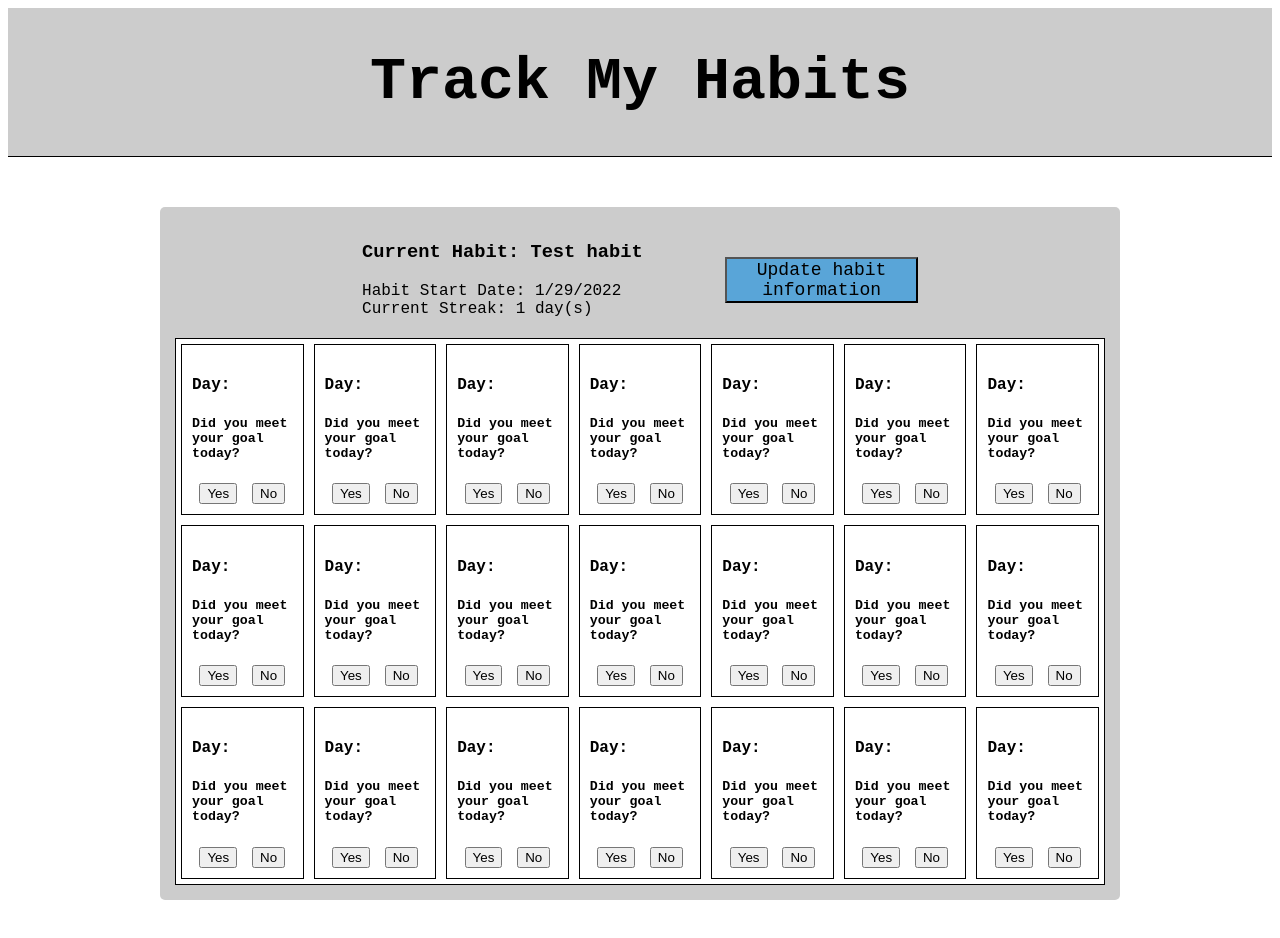
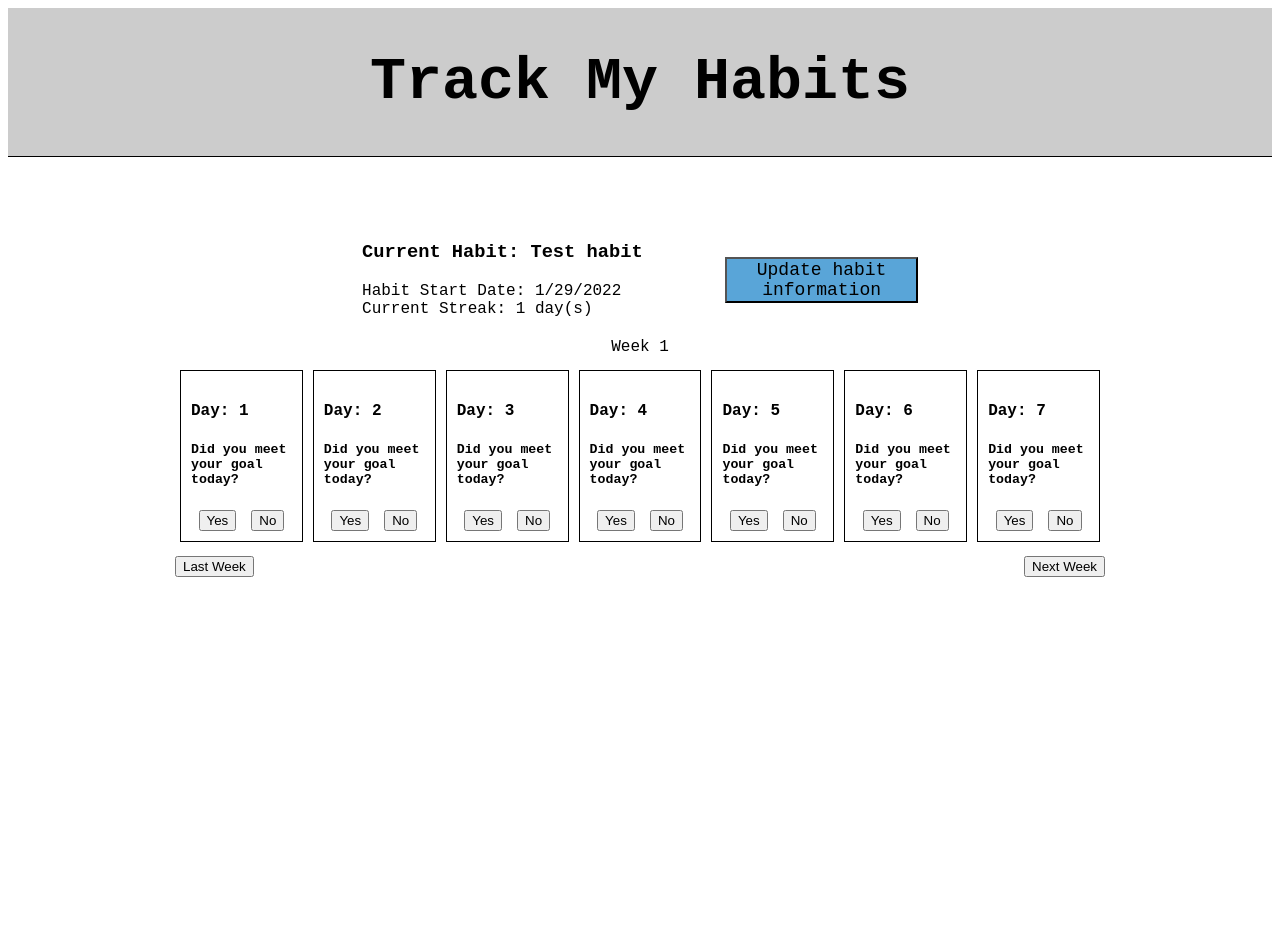
Before and after one commit to djamz919/Track-My-Habits, a React (Create React App) app in the folder client/: page /dashboard in a window 1280 px wide. Shown: the top 938 px of the page. After the commit the page ends 800 px from the top, so only its background shows below. Built offline with nearby package versions, Linux system fonts and the light colour scheme.

Commit message:
Added week buttons

```diff
--- a/client/src/components/Day/index.js
+++ b/client/src/components/Day/index.js
@@ -1,9 +1,9 @@
 import React from 'react';
 
-const Day = () => {
+const Day = (props) => {
     return (
         <div>
-            <h4 className='habit-day'>Day: </h4>
+            <h4 className='habit-day'>Day: {props.habitDay}</h4>
             <h5 className='habit-question'>Did you meet your goal today?</h5>
             <div className='answer-buttons'>
                 <button className='yes'>Yes</button>
--- a/client/src/components/HabitTracker/index.js
+++ b/client/src/components/HabitTracker/index.js
@@ -1,4 +1,4 @@
-import { React, useEffect } from 'react';
+import { React, useState } from 'react';
 import { Link } from 'react-router-dom';
 import Day from '../Day';
 
@@ -28,6 +28,28 @@ const HabitTracker = (props) => {
         },
     ]
 
+        const [count, setCount] = useState(1);
+
+        function decrementCount() {
+            setCount(previousCount => {
+                if(previousCount > 1)
+                {
+                    return(previousCount - 1 )
+                }
+                return previousCount;
+            })
+        }
+
+        function incrementCount() {
+            setCount(previousCount => {
+                if(previousCount < 3)
+                {
+                    return(previousCount + 1 )
+                }
+                return previousCount;
+            })
+        }
+
     return (
         <section className='habit-card'>
             <div className='habit-options'>
@@ -42,28 +64,23 @@ const HabitTracker = (props) => {
                     </button>
                 </div>
             </div>
+            <div className='week-number'>Week {count}</div>
             <div className='habit-calendar'>
-                <div className='week-1'>
+                <div className='week'>
                     {dayInfo.map((dayInfo) => (
-                        <div id={'week-1-day' + dayInfo.id} className='day' key={dayInfo.id}>
-                            <Day></Day>
+                        <div id={'day' + dayInfo.id} className='day' key={dayInfo.id}>
+                            <Day habitDay={dayInfo.id}></Day>
                         </div>
                     ))}
                 </div>
-                <div className='week-2'>
-                    {dayInfo.map((dayInfo) => (
-                        <div id={'week-2-day' + dayInfo.id} className='day' key={dayInfo.id}>
-                            <Day></Day>
-                        </div>
-                    ))}
-                </div>
-                <div className='week-3'>
-                    {dayInfo.map((dayInfo) => (
-                        <div id={'week-3-day' + dayInfo.id} className='day'  key={dayInfo.id}>
-                            <Day></Day>
-                        </div>
-                    ))}
-                </div>
+            </div>
+            <div className='nav-buttons'>
+                <button className='back-button' onClick={decrementCount}>
+                    Last Week
+                </button>
+                <button className='next-button' onClick={incrementCount}>
+                    Next Week
+                </button>
             </div>
         </section>
     )
--- a/client/src/index.css
+++ b/client/src/index.css
@@ -104,7 +104,6 @@ position:relative;
 }
 
 .habit-card {
-  background-color: var(--gray);
   border-radius: 5px;
   margin: 50px auto;
   padding: 15px;
@@ -128,8 +127,7 @@ position:relative;
 
 .habit-calendar {
   width: 100%;
-  min-height: 400px;
-  border: 1px solid black;
+  min-height: 200px;
   background-color: white !important;
   display: flex;
   flex-wrap: wrap;
@@ -137,24 +135,10 @@ position:relative;
   justify-content: space-evenly;
 }
 
-.week-1 {
-  display: flex;
-  flex-direction: row;
-  align-items: flex-start;
-  justify-content: space-around;
-}
-
-.week-2 {
+.week {
   display: flex;
   flex-direction: row;
   align-items: center;
-  justify-content: space-around;
-}
-
-.week-3 {
-  display: flex;
-  flex-direction: row;
-  align-items: flex-end;
   justify-content: space-around;
 }
 
@@ -172,3 +156,9 @@ position:relative;
   display: flex;
   justify-content: space-around;
 }
+
+.nav-buttons {
+  width: 100%;
+  display: flex;
+  justify-content: space-between;
+}
```
